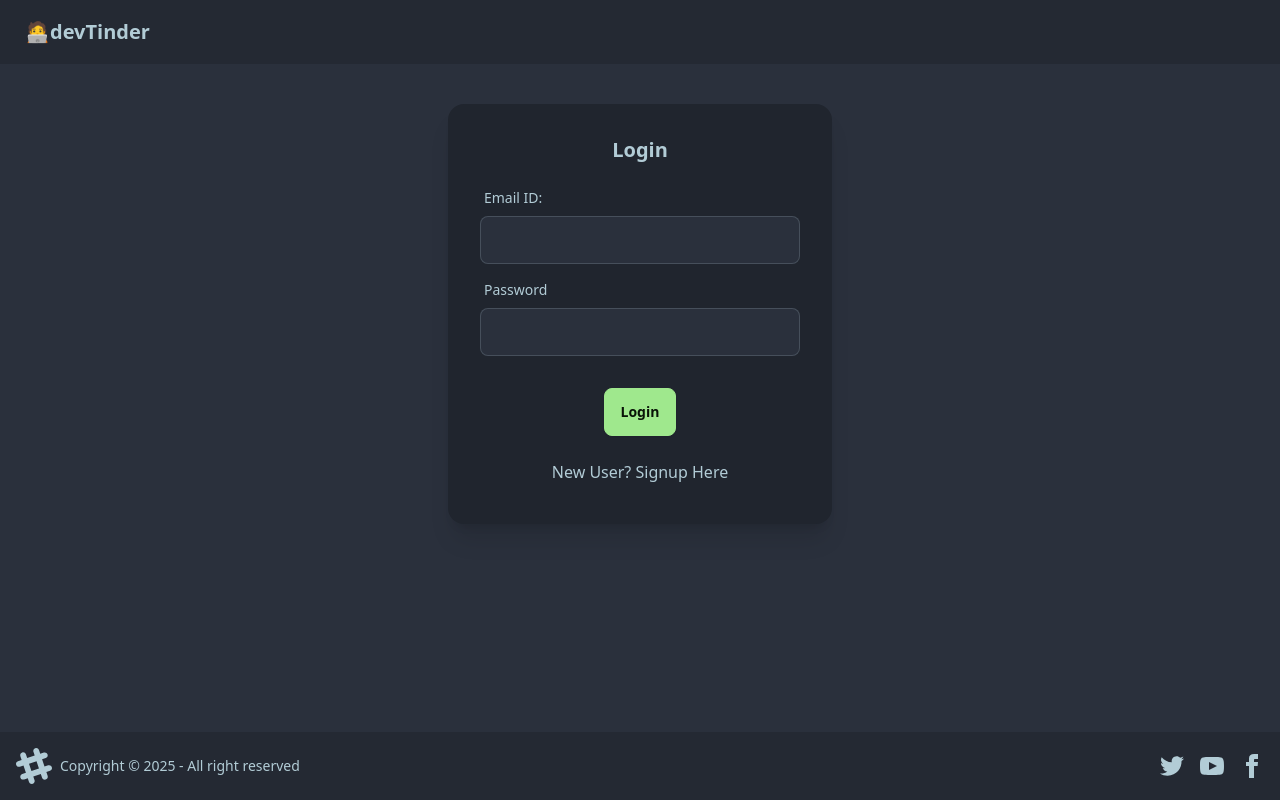
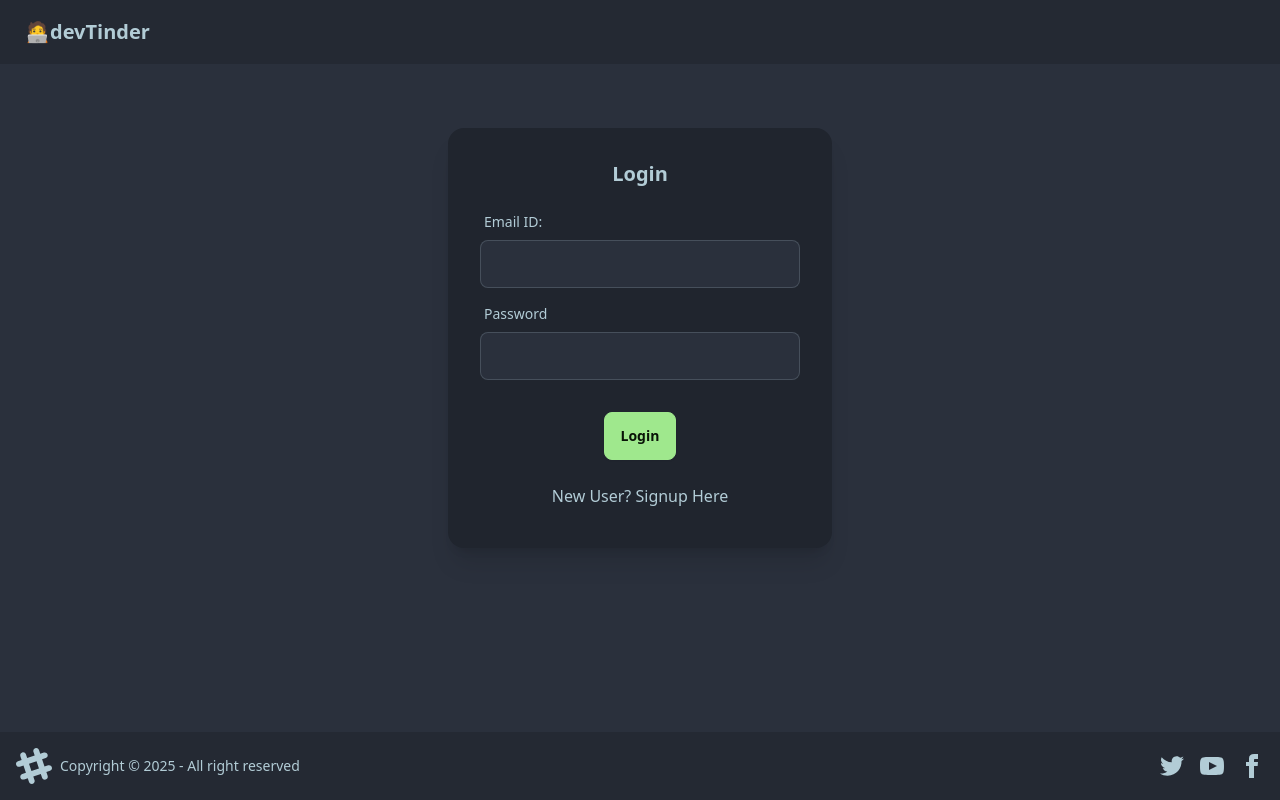
Before and after one commit to Udaybisht124/dev-tinder-web, a React (Vite) app: page /login in a window 1280 px wide. Built offline with nearby package versions, Linux system fonts and the light colour scheme; no server answers.

Commit message:
modifying the api baseurl

```diff
--- a/src/component/Login.jsx
+++ b/src/component/Login.jsx
@@ -6,13 +6,13 @@ import { Link, useNavigate } from "react-router-dom";
 import BASE_URL from "../utils/constants";
 
 const Login = () => {
-  const [email, setEmail]= useState("");
+  const [email, setEmail] = useState("");
   const [password, setPassword] = useState("");
   const [firstName, setFirstName] = useState("");
   const [lastName, setLastName] = useState("");
   const [isLoginForm, setIsLoginForm] = useState(true);
   const [error, setError] = useState("");
-  const [showToast,setShowToast] = useState(false);
+  const [showToast, setShowToast] = useState(false);
   const dispatch = useDispatch();
   const navigate = useNavigate();
 
@@ -52,7 +52,7 @@ const Login = () => {
     }
   };
   return (
-    <div className="flex justify-center my-10 md:mx-10">
+    <div className="flex justify-center  my-16 2xl:my-36 md:mx-10">
       <div className="card bg-base-300 w-96 shadow-xl">
         <div className="card-body">
           <h2 className="card-title justify-center">
```
